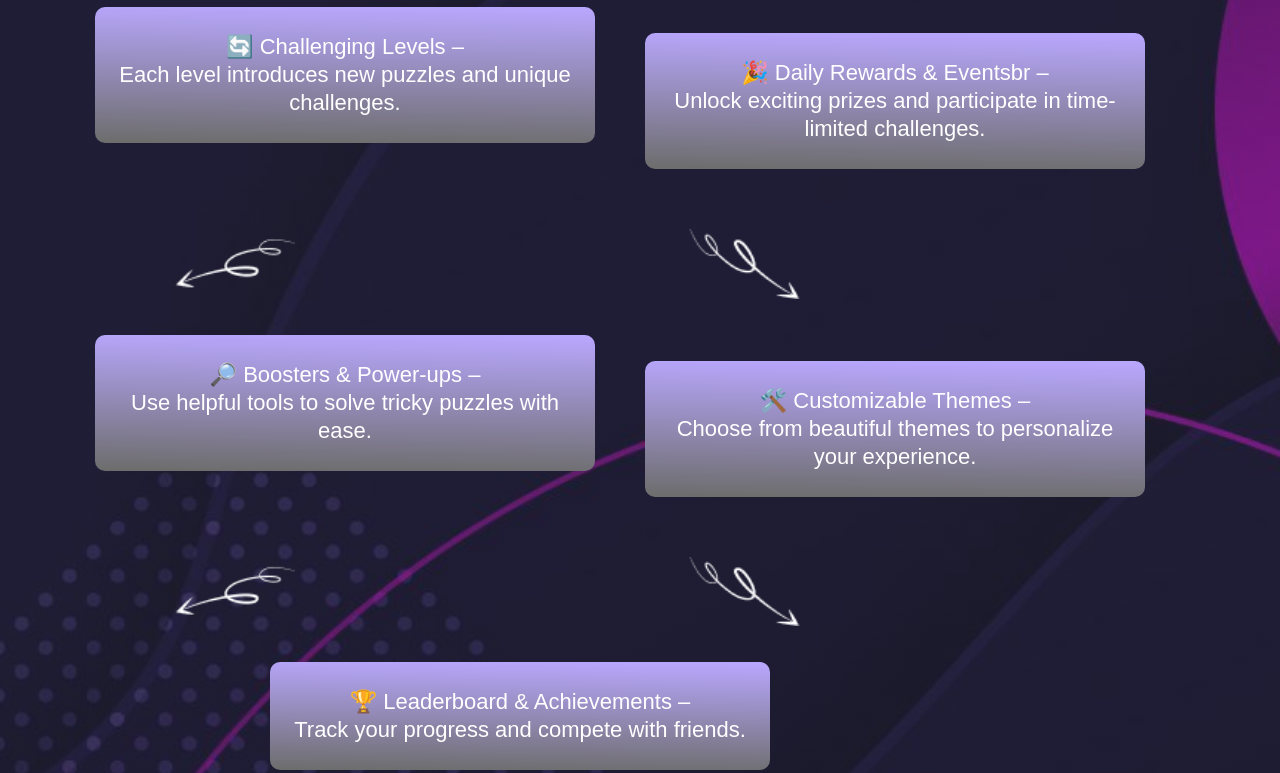
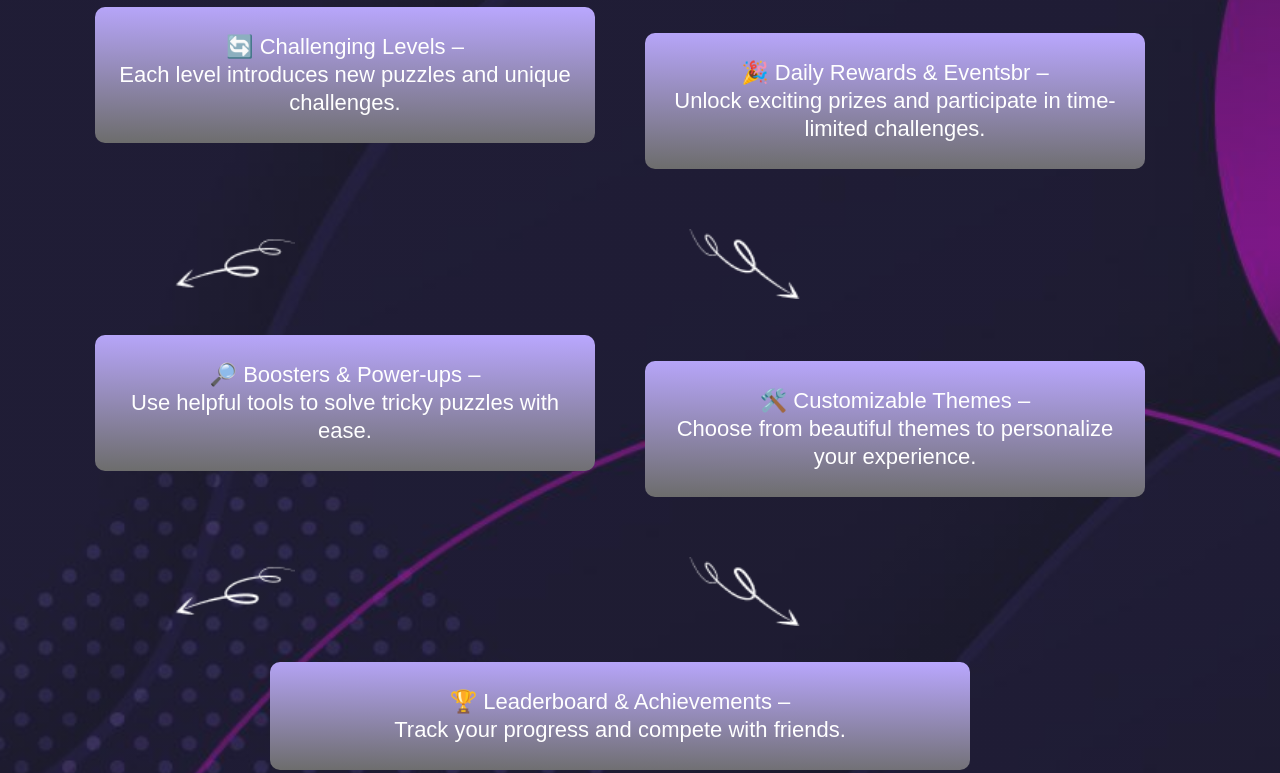
Before and after one commit to Yuliia-Diachenko/stp-8302, a website built with Vite: page src/index.html in a window 1280 px wide. Shown: the part 2036-2809 px from the top of the page. Built offline with nearby package versions, Linux system fonts and the light colour scheme; a web font is replaced by a local one.

Commit message:
update feature

```diff
--- a/src/scss/features.scss
+++ b/src/scss/features.scss
@@ -32,6 +32,11 @@
   @include media(desktop) {
     padding: 26px 20px;
     width: 500px;
+  }
+}
+.features-block:last-child {
+  @include media(desktop) {
+    width: 700px;
   }
 }
 .img-left {
```
